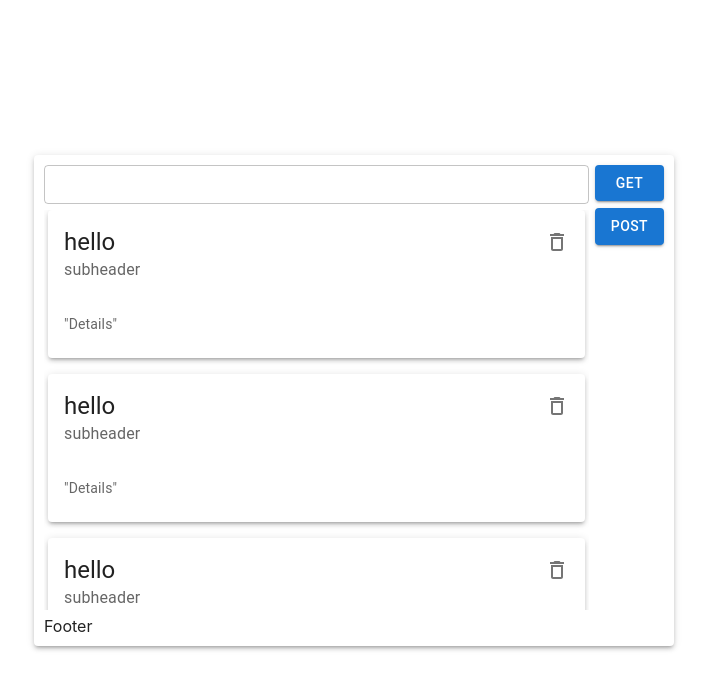
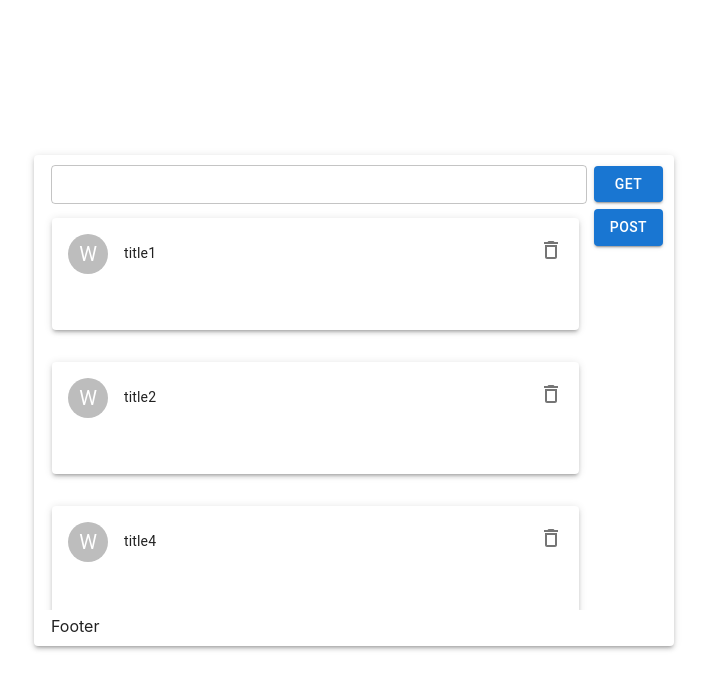
Before and after one commit to pavsoldatov/post-collision-test, a React (Create React App) app: page / in a window 1280 px wide. Shown: the top 690 px of the page, without its empty margins (286-993 px from the left). Built offline with nearby package versions, Linux system fonts and the light colour scheme; data requests are answered from the project's data file.

Commit message:
WiP: trying to handle rendering of collided contents

```diff
--- a/data/db.json
+++ b/data/db.json
@@ -1,7 +1,35 @@
 {
   "hash": [
-    { "id": "HASH1", "HASH1": "CONTENT1" },
-    { "id": "HASH2", "HASH2": ["CONTENT2", "CONTENT3"] },
-    { "id": "HASH4", "HASH4": "CONTENT4" }
+    {
+      "id": "hash1",
+      "content": {
+        "title": "title1",
+        "date": "date1",
+        "body": "body1"
+      }
+    },
+    {
+      "id": "hash2",
+      "content": [
+        {
+          "title": "title2",
+          "date": "date2",
+          "body": "body2"
+        },
+        {
+          "title": "title3",
+          "date": "date3",
+          "body": "body3"
+        }
+      ]
+    },
+    {
+      "id": "hash4",
+      "content": {
+        "title": "title4",
+        "date": "date4",
+        "body": "body4"
+      }
+    }
   ]
 }
--- a/src/App.tsx
+++ b/src/App.tsx
@@ -1,51 +1,52 @@
-import { Button, TextField, Box, Stack } from "@mui/material";
+import { useEffect, useState } from "react";
+import { Button, TextField, Stack } from "@mui/material";
+
+import "./App.css";
 import Card from "./components/Card/Card";
-import "./App.css";
-import Post from "./components/Post/Post";
+import ButtonBox from "./components/ButtonBox/ButtonBox";
+import CardBox from "./components/CardBox/CardBox";
+import MainBox from "./components/MainBox/MainBox";
+import PostsBox from "./components/PostsBox/PostsBox";
+import PostsList from "./components/PostsList.tsx/PostsList";
+import { PostItem } from "./interface/Props";
 
 function App() {
+  const [posts, setPosts] = useState<PostItem[]>([]);
+
+  const url = "http://localhost:3004/hash";
+  useEffect(() => {
+    fetch(url)
+      .then((resp) => resp.json())
+      .then((data) => {
+        setPosts(data);
+        console.log(data);
+      });
+  }, [url]);
+
+  console.log(posts);
+
+
   return (
     <div className="App">
       <Card>
-        <Box
-          sx={{
-            display: "flex",
-            justifyContent: "space-between",
-            gap: "6px",
-            minHeight: "inherit",
-            maxHeight: "100%",
-          }}
-        >
-          <Box
-            sx={{
-              flex: "1",
-              display: "flex",
-              flexDirection: "column",
-              gap: "6px",
-            }}
-          >
+        <CardBox>
+          <MainBox>
             <TextField
+              sx={{ paddingLeft: "7px" }}
               inputProps={{
                 style: { fontSize: "1rem", padding: "8px 6px" },
               }}
             />
-            <Box sx={{ flex: "1", minHeight: "400px", maxHeight: "400px", overflowY: "scroll" }}>
-              <Stack spacing={2} sx={{paddingX: "4px"}}>
-                <Post />
-                <Post />
-                <Post />
-                <Post />
-                <Post />
-                <Post />
-              </Stack>
-            </Box>
-            <footer>Footer</footer>
-          </Box>
-          <Box sx={{ display: "flex", flexDirection: "column", gap: "7px" }}>
+            <PostsBox>
+              <PostsList posts={posts} />
+            </PostsBox>
+            <footer style={{ paddingLeft: "7px" }}>Footer</footer>
+          </MainBox>
+          <ButtonBox>
             <Button variant={"contained"}>GET</Button>
             <Button variant={"contained"}>POST</Button>
-          </Box>
-        </Box>
+          </ButtonBox>
+        </CardBox>
       </Card>
     </div>
   );
--- /dev/null
+++ b/src/components/ButtonBox/ButtonBox.tsx
@@ -0,0 +1,20 @@
+import { Box } from "@mui/material";
+import { FC } from "react";
+import { AppProps } from "../../interface/Props";
+
+const ButtonBox: FC<AppProps> = ({ children }) => {
+  return (
+    <Box
+      sx={{
+        display: "flex",
+        flexDirection: "column",
+        gap: "7px",
+        padding: "1px",
+      }}
+    >
+      {children}
+    </Box>
+  );
+};
+
+export default ButtonBox;
--- a/src/components/Card/Card.tsx
+++ b/src/components/Card/Card.tsx
@@ -1,9 +1,9 @@
 import { FC } from "react";
 import { Paper } from "@mui/material";
 
-import { Props } from "../../interface/Props";
+import { AppProps } from "../../interface/Props";
 
-const Card: FC<Props> = ({ children, ...props }) => {
+const Card: FC<AppProps> = ({ children, ...props }) => {
   return (
     <Paper
       elevation={3}
--- /dev/null
+++ b/src/components/CardBox/CardBox.tsx
@@ -0,0 +1,21 @@
+import { Box } from "@mui/material";
+import { FC } from "react";
+import { AppProps } from "../../interface/Props";
+
+const CardBox: FC<AppProps> = ({ children }) => {
+  return (
+    <Box
+      sx={{
+        display: "flex",
+        justifyContent: "space-between",
+        gap: "6px",
+        minHeight: "inherit",
+        maxHeight: "100%",
+      }}
+    >
+      {children}
+    </Box>
+  );
+};
+
+export default CardBox;
--- /dev/null
+++ b/src/components/MainBox/MainBox.tsx
@@ -0,0 +1,20 @@
+import { Box } from "@mui/material";
+import { FC } from "react";
+import { AppProps } from "../../interface/Props";
+
+const MainBox: FC<AppProps> = ({ children }) => {
+  return (
+    <Box
+      sx={{
+        flex: "1",
+        display: "flex",
+        flexDirection: "column",
+        gap: "6px",
+      }}
+    >
+      {children}
+    </Box>
+  );
+};
+
+export default MainBox;
--- a/src/components/Post/Post.tsx
+++ b/src/components/Post/Post.tsx
@@ -1,26 +1,28 @@
+import { FC } from "react";
 import Card from "@mui/material/Card";
 import CardHeader from "@mui/material/CardHeader";
 import CardContent from "@mui/material/CardContent";
-import CardActions from "@mui/material/CardActions";
 import Avatar from "@mui/material/Avatar";
 import { IconButton, Typography } from "@mui/material";
 import DeleteOutlinedIcon from "@mui/icons-material/DeleteOutlined";
+import { AppProps } from "../../interface/Props";
 
-const Post = () => {
+const Post: FC<AppProps> = ({ title, details, subheader, ...props }) => {
   return (
     <Card elevation={3}>
       <CardHeader
+        avatar={<Avatar>W</Avatar>}
         action={
           <IconButton onClick={() => console.log("delete")}>
             <DeleteOutlinedIcon />
           </IconButton>
         }
-        title="hello"
-        subheader="subheader"
+        title={title}
+        subheader={subheader}
       />
       <CardContent>
         <Typography variant="body2" color="textSecondary">
-          "Details"
+          {details}
         </Typography>
       </CardContent>
     </Card>
--- /dev/null
+++ b/src/components/PostsBox/PostsBox.tsx
@@ -0,0 +1,20 @@
+import { Box } from "@mui/material";
+import { FC } from "react";
+import { AppProps } from "../../interface/Props";
+
+const PostsBox: FC<AppProps> = ({ children }) => {
+  return (
+    <Box
+      sx={{
+        flex: "1",
+        minHeight: "400px",
+        maxHeight: "400px",
+        overflowY: "scroll",
+      }}
+    >
+      {children}
+    </Box>
+  );
+};
+
+export default PostsBox;
--- /dev/null
+++ b/src/components/PostsList.tsx/PostsList.tsx
@@ -0,0 +1,32 @@
+import { FC } from "react";
+import { Stack } from "@mui/material";
+import { AppProps } from "../../interface/Props";
+import Post from "../Post/Post";
+
+import { PostItem, Content } from "../../interface/Props";
+
+
+interface PostsListProps{
+  posts: PostItem[];
+}
+
+
+const PostsList = ({ posts }: PostsListProps) => {
+
+  return (
+    <Stack spacing={{ xs: 1, sm: 2, md: 4 }} p={1}>
+      {posts.map(p => {
+        let title
+          if (Array.isArray(p.content)) {
+            title = p.content[0].title
+          } else {
+            title = p.content.title
+          }
+
+          return <Post key={p.id} title={title} />
+      })}
+    </Stack>
+  );
+};
+
+export default PostsList;
```
Also changed, not shown: src/interface/Props.tsx (+19 -2 lines).
